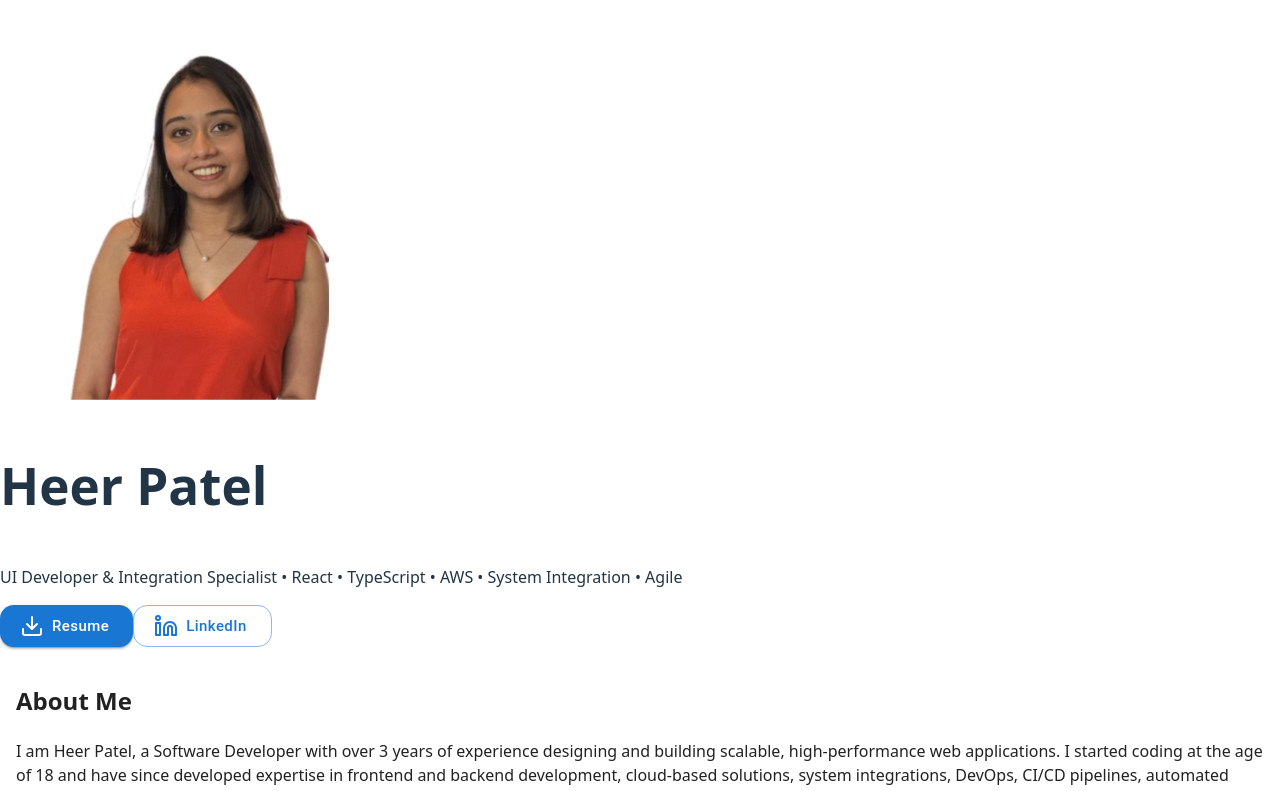
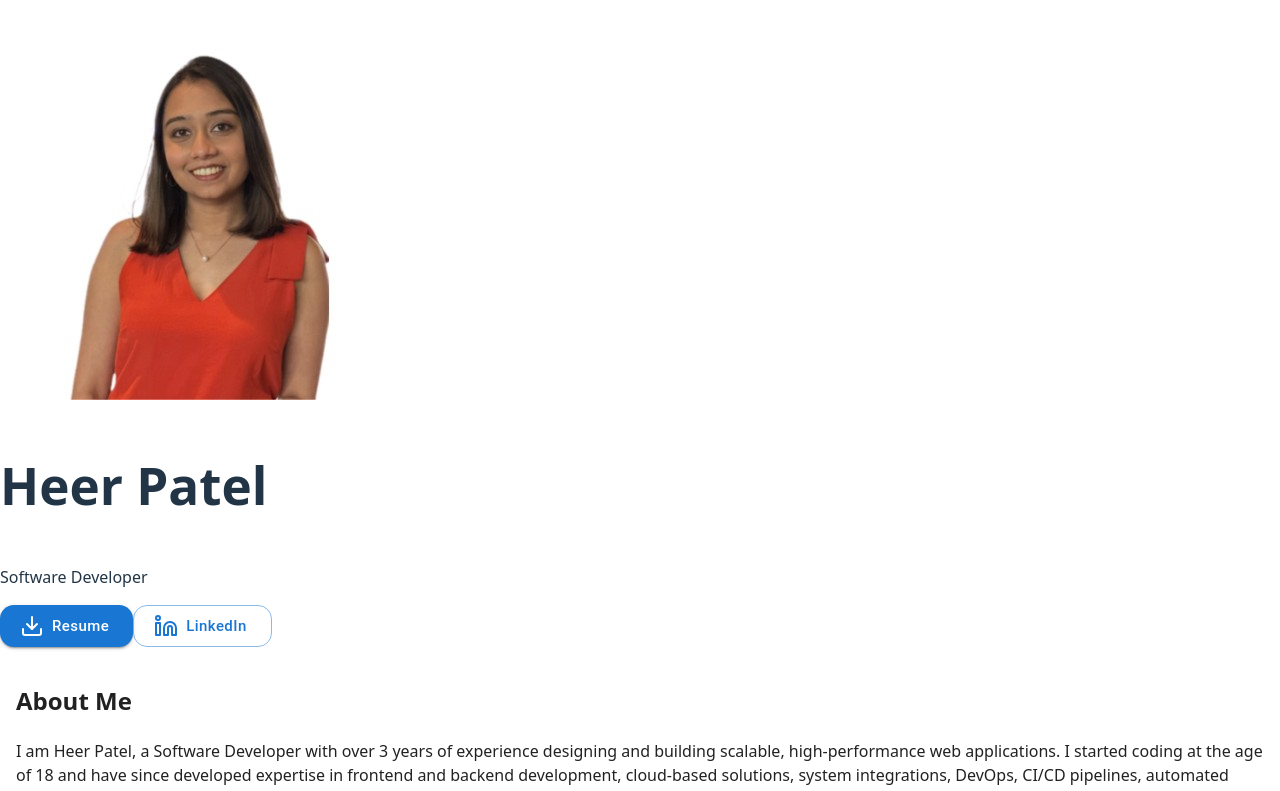
Before and after one commit to heerpatel730/Portfolio, a React (Vite) app: page / in a window 1280 px wide. Shown: the top 791 px of the page. Built offline with nearby package versions, Linux system fonts and the light colour scheme.

Commit message:
Updated role

```diff
--- a/src/App.tsx
+++ b/src/App.tsx
@@ -29,7 +29,7 @@ export default function Portfolio() {
           </motion.h1>
 
           <p className="mt-3 text-lg text-slate-600 max-w-xl">
-            UI Developer & Integration Specialist • React • TypeScript • AWS • System Integration • Agile
+            Software Developer
           </p>
 
           <div className="mt-8 flex flex-col sm:flex-row gap-4">
```
